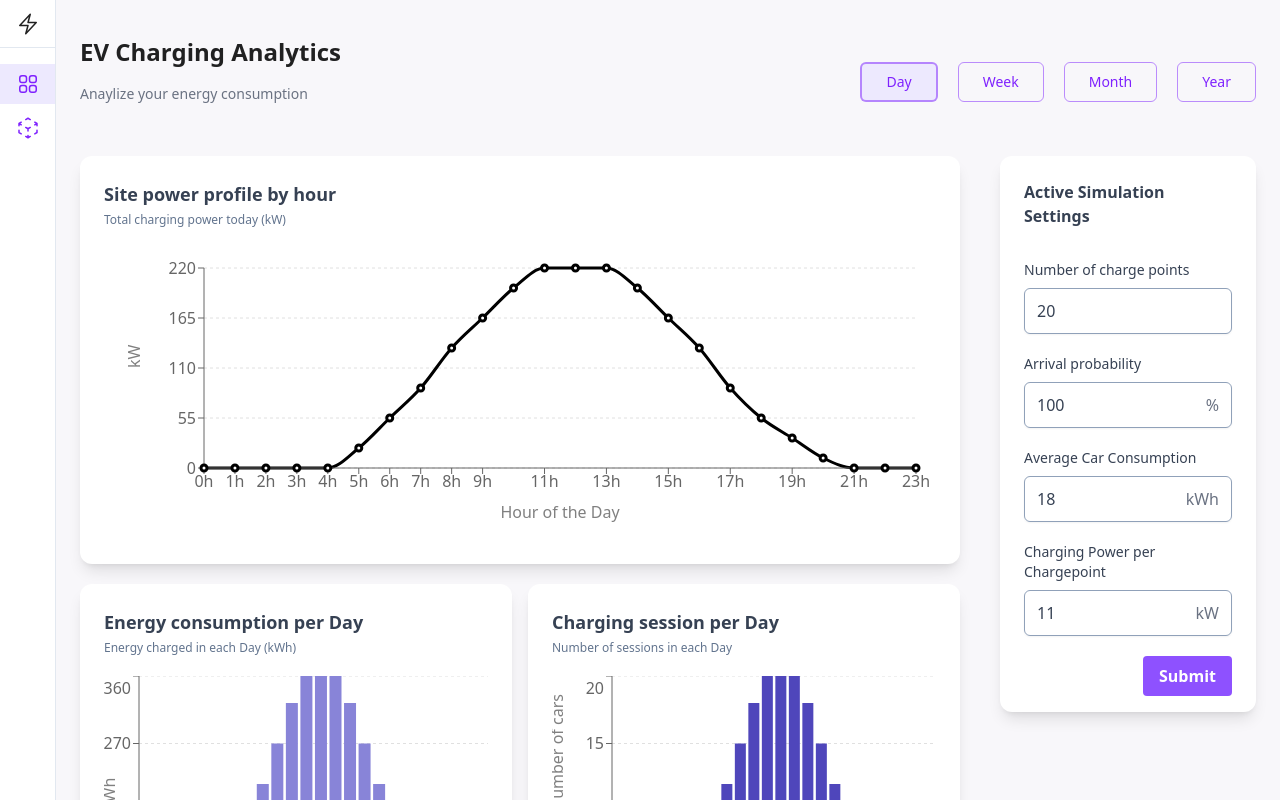
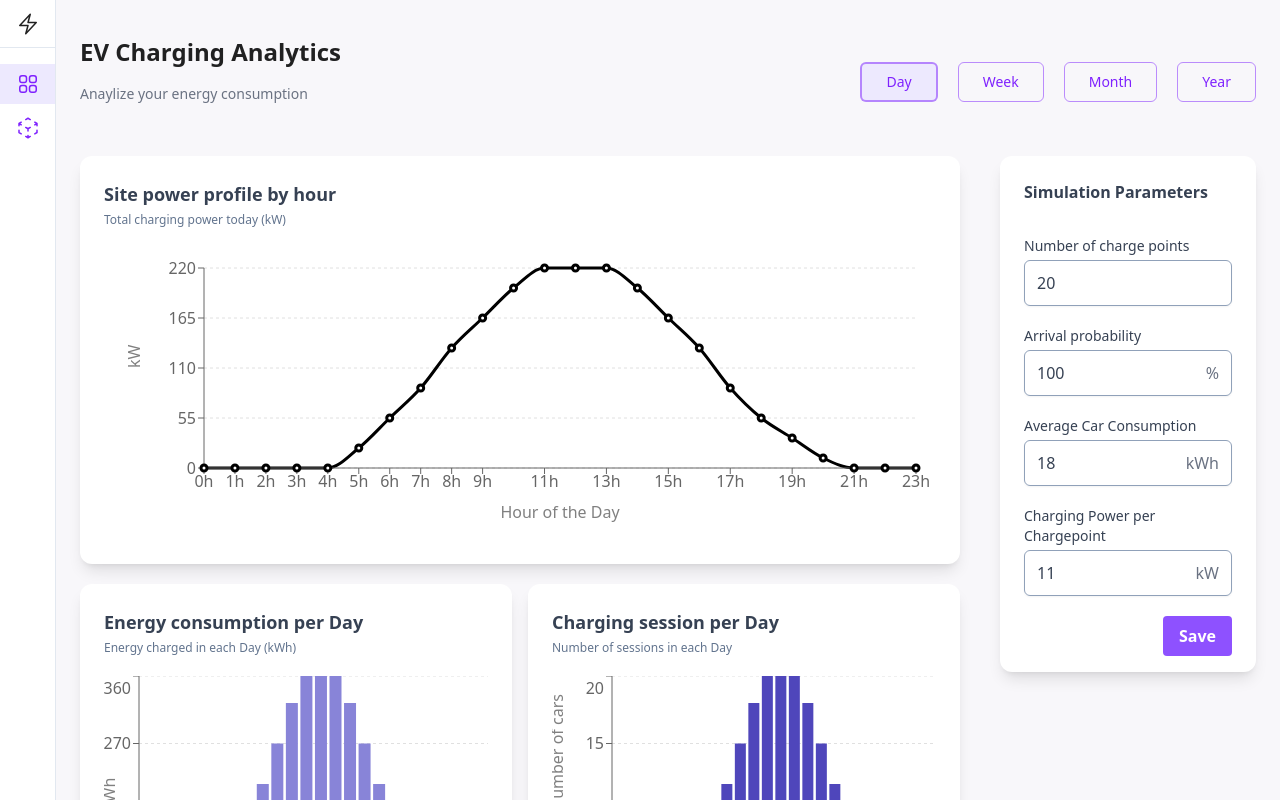
Before and after one commit to Ziva1011/EV-dashboard, a React (Vite) app: page / in a window 1280 px wide. Shown: the top 800 px of the page. Built offline with nearby package versions, Linux system fonts and the light colour scheme.

Commit message:
spacing in form

```diff
--- a/src/features/SimulationForm.tsx
+++ b/src/features/SimulationForm.tsx
@@ -107,9 +107,7 @@ const SimulationForm: React.FC<SimulationFormProps> = ({
 
   return (
     <>
-      <h3 className="text-md font-semibold text-left">
-        Active Simulation Settings
-      </h3>
+      <h3 className="text-md font-semibold text-left">Simulation Parameters</h3>
       <form onSubmit={handleSubmit} className="max-w-md mx-auto" noValidate>
         {inputFields.map((field) => {
           const value = inputs[field.id];
@@ -119,7 +117,7 @@ const SimulationForm: React.FC<SimulationFormProps> = ({
             <div key={field.id} className="mb-5 text-left">
               <label
                 htmlFor={field.id}
-                className="block mb-2 text-sm font-medium text-heading"
+                className="block mb-1 text-sm text-heading"
               >
                 {field.label}
               </label>
@@ -156,7 +154,7 @@ const SimulationForm: React.FC<SimulationFormProps> = ({
 
         <div className="flex justify-end space-x-4 mt-3">
           <Button variant="primary" type="submit">
-            Submit
+            Save
           </Button>
         </div>
       </form>
```
